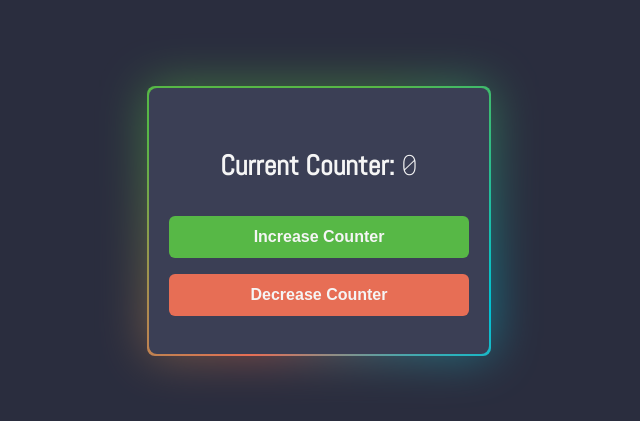
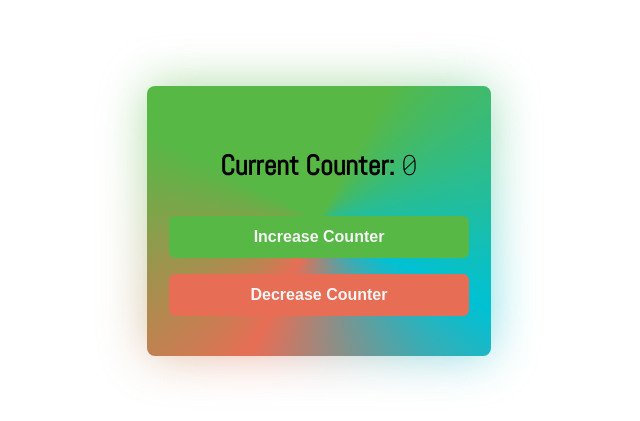
Before and after one commit to siyabuilds/react-counter, a React (Create React App) app: page / in a window 1280 px wide. Shown: the part 179-600 px from the top of the page, without its empty margins (321-961 px from the left). Built offline with nearby package versions, Linux system fonts and the light colour scheme.

Commit message:
Adjust styling for theme toggling. Use CSS variables

```diff
--- a/src/App.css
+++ b/src/App.css
@@ -1,7 +1,19 @@
+body[data-theme="dark"] {
+  --body-bg: #2a2d3e;
+  --text-color: #e0e0e0;
+  --container-bg: #3b3f55;
+}
+
+body[data-theme="light"] {
+  --body-bg: #ffffff;
+  --text-color: #333333;
+  --container-bg: #f0f0f0;
+}
+
 body {
   font-family: "Abel", Arial, sans-serif;
-  background-color: #2a2d3e;
-  color: #e0e0e0;
+  background-color: var(--body-bg);
+  color: var(--text-color);
   display: flex;
   justify-content: center;
   align-items: center;
@@ -9,8 +21,14 @@ body {
   margin: 0;
 }
 
+header {
+  display: flex;
+  align-items: center;
+  padding: 10px 20px;
+}
+
 .container {
-  background-color: #3b3f55;
+  background-color: var(--container-bg);
   border-radius: 8px;
   padding: 30px 20px;
   width: 300px;
@@ -64,7 +82,7 @@ body {
   font-size: 28px;
   font-weight: bold;
   margin-bottom: 25px;
-  color: #f5f5f5;
+  color: var(--text-color);
 }
 
 .counter {
```
